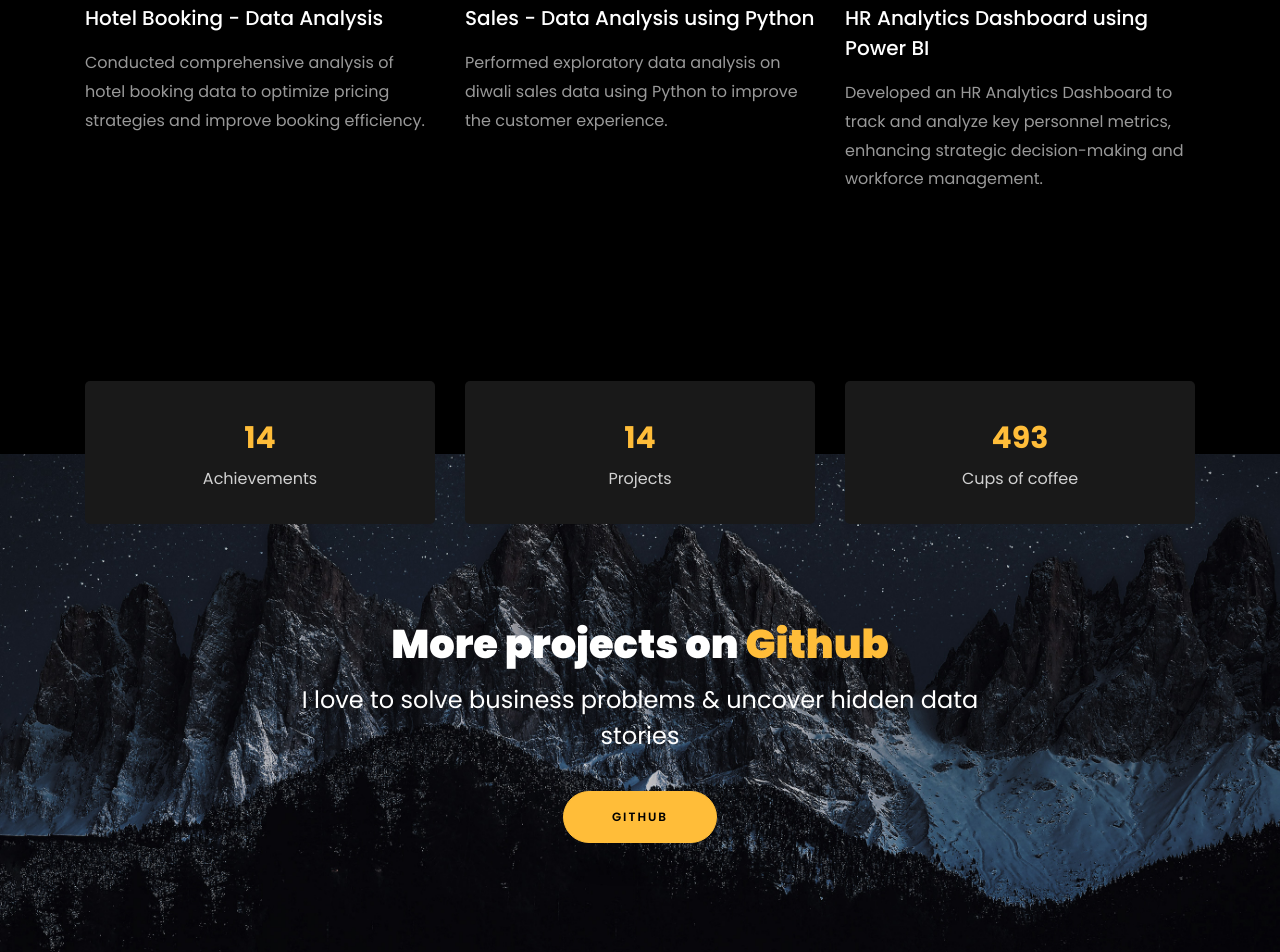
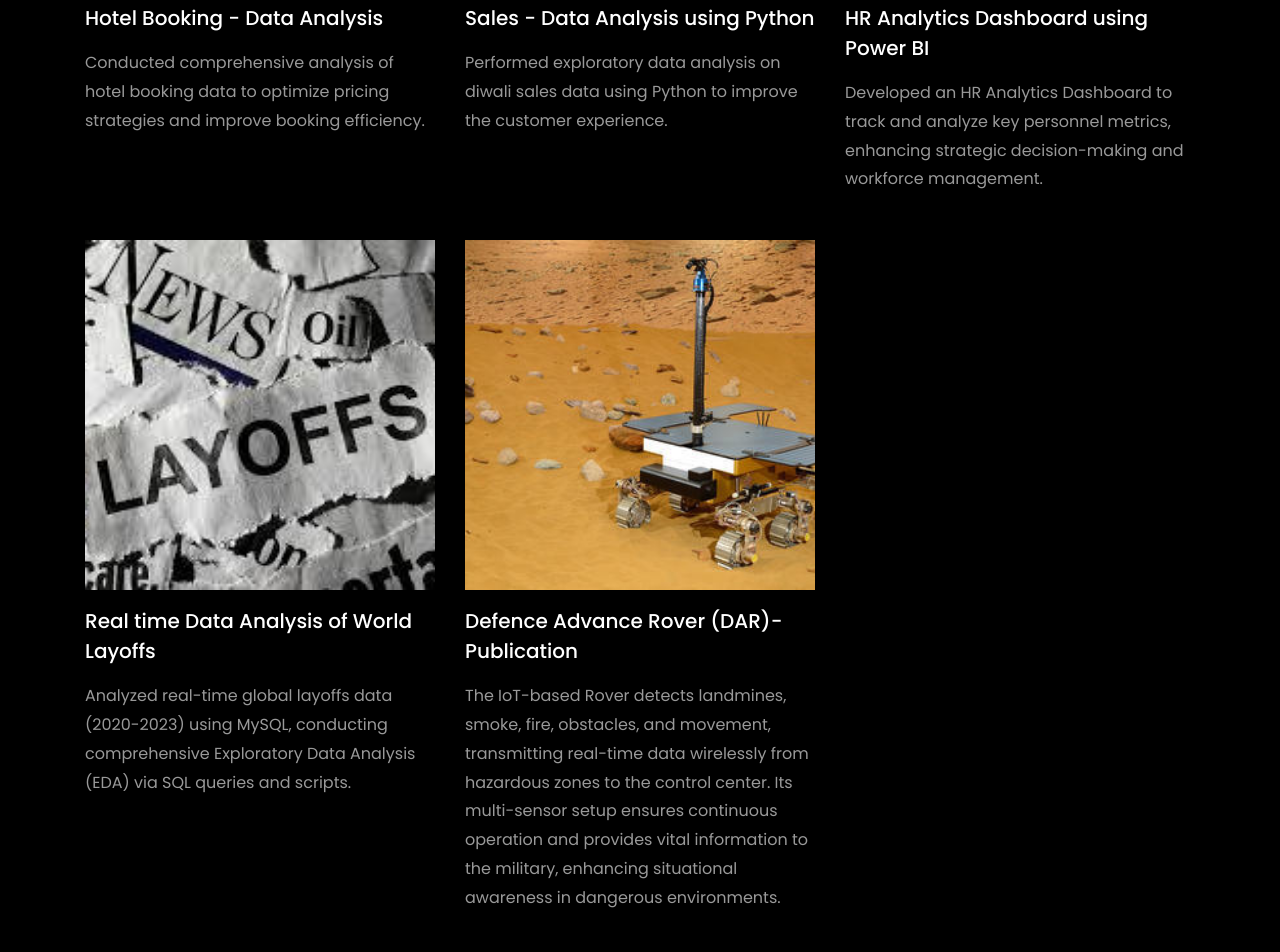
Before and after one commit to k6aman/amankalavadia.github.io, a plain HTML site: page index.html in a window 1280 px wide. Shown: the part 4220-5172 px from the top of the page. Drawn offline with nearby package versions, Linux system fonts and the light colour scheme; files that its build step writes are made by us from their sources; files whose address does not match are found by name.

Commit message:
Add files via upload

```diff
--- a/index.html
+++ b/index.html
@@ -384,7 +384,7 @@
 
     		<div class="row justify-content-center mt-5">
     			<div class="col-md-6 text-center ftco-animate">
-    				<p><a href="#" class="btn btn-primary py-4 px-5">Download CV</a></p>
+    				<p><a href="https://drive.google.com/file/d/1Ck-09bDCuC5AR8gVxWMgs0BgnkmVxSdg/view?usp=sharing" class="btn btn-primary py-4 px-5">Download CV</a></p>
     			</div>
     		</div>
     	</div>
@@ -435,6 +435,31 @@
               </div>
             </div>
           </div>
+
+		  <div class="col-md-4 d-flex ftco-animate">
+			<div class="blog-entry">
+			<a href="https://github.com/k6aman/Real-time-Data-Analysis-of-World-Layoffs---SQL" class="block-20 zoom-effect" style="background-image: url('images/proj_4.jpg');">
+			</a>
+			<div class="text mt-3 float-right d-block">
+
+			  <h3 class="heading"><a href="https://github.com/k6aman/Real-time-Data-Analysis-of-World-Layoffs---SQL">Real time Data Analysis of World Layoffs</a></h3>
+			  <p>Analyzed real-time global layoffs data (2020-2023) using MySQL, conducting comprehensive Exploratory Data
+				Analysis (EDA) via SQL queries and scripts.</p>
+			</div>
+		  </div>
+		</div>
+
+		<div class="col-md-4 d-flex ftco-animate">
+			<div class="blog-entry">
+			<a href="https://github.com/k6aman/Defence-Advance-Rover-DAR-" class="block-20 zoom-effect" style="background-image: url('images/proj_5.jpg');">
+			</a>
+			<div class="text mt-3 float-right d-block">
+
+			  <h3 class="heading"><a href="https://github.com/k6aman/Defence-Advance-Rover-DAR-">Defence Advance Rover (DAR)-Publication</a></h3>
+			  <p>The IoT-based Rover detects landmines, smoke, fire, obstacles, and movement, transmitting real-time data wirelessly from hazardous zones to the control center. Its multi-sensor setup ensures continuous operation and provides vital information to the military, enhancing situational awareness in dangerous environments.</p>
+			</div>
+		  </div>
+		</div>
         </div>
 	<br>
 		<!-- added justify-content-center to center align the last two projects -->
@@ -537,7 +562,7 @@
           			<span class="icon-map-signs"></span>
           		</div>
           		<h3 class="mb-4">Address</h3>
-	            <p>Bengaluru, India</p>
+	            <p><a href="Bengaluru, India">Bengaluru, India</a></p>
 	          </div>
           </div>
           <div class="col-md-6 col-lg-3 d-flex ftco-animate">
@@ -546,7 +571,7 @@
           			<span class="icon-phone2"></span>
           		</div>
           		<h3 class="mb-4">Contact Number</h3>
-	            <p><a href="+919879171248">+919879171248</a></p>
+	            <p><a href="+91 9879171248">+91 9879171248</a></p>
 	          </div>
           </div>
           <div class="col-md-6 col-lg-3 d-flex ftco-animate">
@@ -564,7 +589,7 @@
           			<span class="icon-globe"></span>
           		</div>
           		<h3 class="mb-4">Download Resume</h3>
-	            <p><a href="#">resumelink</a></p>
+	            <p><a href="https://drive.google.com/file/d/1Ck-09bDCuC5AR8gVxWMgs0BgnkmVxSdg/view?usp=sharing">Resume link</a></p>
 	          </div>
           </div>
 
```
